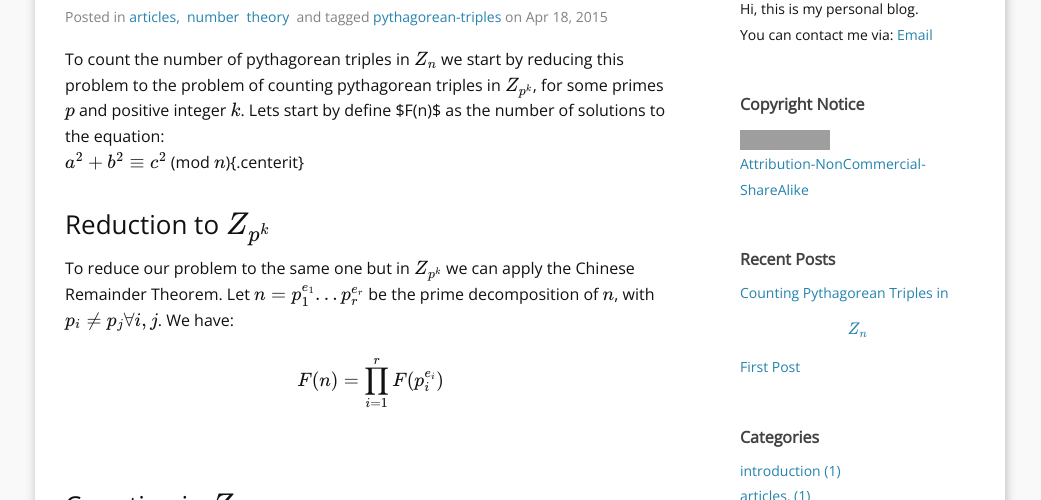
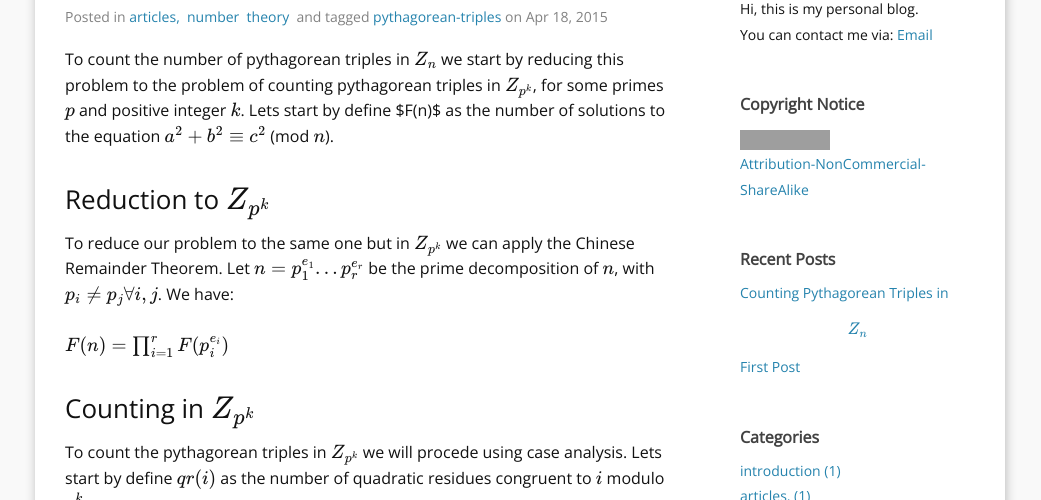
Before and after one commit to JoaoM10/JoaoM10.github.io, a Jekyll site: the page built from _posts/2015-04-18-pythagorean_triples.md, in a window 1280 px wide and 900 px high, cut to the strip 400-900 px from the top of the window. Shown: the whole strip, without its empty margins (120-1161 px from the left). Built offline with Jekyll 4.4.1, drawn with Linux system fonts in a browser that asks for light colours; formulas are drawn with MathJax 3; comment, search, counter and statistics services are not loaded; grey boxes are pictures that could not be loaded.

Commit message:
fix triples post

```diff
--- a/_posts/2015-04-18-pythagorean_triples.md
+++ b/_posts/2015-04-18-pythagorean_triples.md
@@ -10,9 +10,7 @@
 
 
 To count the number of pythagorean triples in $$Z_n$$ we start by reducing this problem to the problem of counting pythagorean triples in $$Z_{p^k}$$, for some primes $$p$$ and positive integer $$k$$.
-Lets start by define $F(n)$ as the number of solutions to the equation:
-<br>
-$$a^2 + b^2 \equiv c^2$$ (mod $$n$$){.centerit}
+Lets start by define $F(n)$ as the number of solutions to the equation $$a^2 + b^2 \equiv c^2$$ (mod $$n$$).
 <br>
 <br>
 
@@ -20,7 +18,8 @@
 To reduce our problem to the same one but in $$Z_{p^k}$$ we can apply the Chinese Remainder Theorem.
 Let $$n = p_1^{e_1}...p_r^{e_r}$$ be the prime decomposition of $$n$$, with $$p_i \ne p_j \forall i, j$$. We have:
 <br>
-<div style="text-align: center;">$$F(n) = \prod_{i=1}^r F(p_i^{e_i})$$</div>
+<br>
+$$F(n) = \prod_{i=1}^r F(p_i^{e_i})$$
 <br>
 <br>
 
@@ -37,7 +36,8 @@
 By using $$X = \frac{b}{a}$$ and $$Y = \frac{c}{a}$$ we get:<br>
 <span style="display:inline-block; width: 42px;"></span>$$1 + X^2 \equiv Y^2$$ (mod $$p^k$$)<br>
 And we get the number of solutions with $$a \in Z_{p^k}^*$$:<br>
-<div style="text-align: center;">$$\sum_{i=0}^{p^k - 1} qr(i) * qr((i + 1) \% p^k) * (p^k - p^{k - 1})$$</div>
+<br>
+$$\sum_{i=0}^{p^k - 1} qr(i) * qr((i + 1) \% p^k) * (p^k - p^{k - 1})$$
 <br>
 Note that $$i$$ represents $$X^2$$ (and $$i + 1$$ represents $$Y^2$$) and we need to multiply by $$(p^k - p^{k - 1})$$ which are the number of possibilities to $$a$$.
 <br>
@@ -51,7 +51,8 @@
 By using $$X = \frac{a}{b}$$ and $$Y = \frac{c}{b}$$ we get:<br>
 <span style="display:inline-block; width: 42px;"></span>$$X^2 + 1 \equiv Y^2$$ (mod $$p^k$$)<br>
 And we get the number of solutions with $$a \notin Z_{p^k}^*, b \in Z_{p^k}^*$$:<br>
-<div style="text-align: center;">$$\sum_{i=0}^{p^{k - 1} - 1} qr(p * i) * qr((p * i + 1) \% p^k) * (p^k - p^{k - 1})$$</div>
+<br>
+$$\sum_{i=0}^{p^{k - 1} - 1} qr(p * i) * qr((p * i + 1) \% p^k) * (p^k - p^{k - 1})$$
 <br>
 Note that $$p*i$$ represents $$X^2$$ (and $$p*i + 1$$ represents $$Y^2$$) and we need to multiply by $$(p^k - p^{k - 1})$$ which are the number of possibilities to $$b$$.
 <br>
@@ -76,7 +77,8 @@
 <span style="display:inline-block; width: 42px;"></span>$$\Leftrightarrow \alpha'^2 + \beta'^2 - \delta'^2 \equiv 0$$ (mod $$p^{k - 2}$$)<br>
 <span style="display:inline-block; width: 42px;"></span>$$\Leftrightarrow \alpha'^2 + \beta'^2 \equiv \delta'^2$$ (mod $$p^{k - 2}$$)<br>
 And we get the number of solutions with $$a,b,c \notin Z_{p^k}^*$$:<br>
-<div style="text-align: center;">$$F(p^{k - 2}) * p^3$$</div>
+<br>
+$$F(p^{k - 2}) * p^3$$
 <br>
 We are not done yet since the base cases are missing. We have $$F(p) = p^2$$ by Jacobi Sums (consult [1] for a proof of this) and $$F(p^0) = F(1) = 1$$ which is the trivial solution only.
 <br>
```
